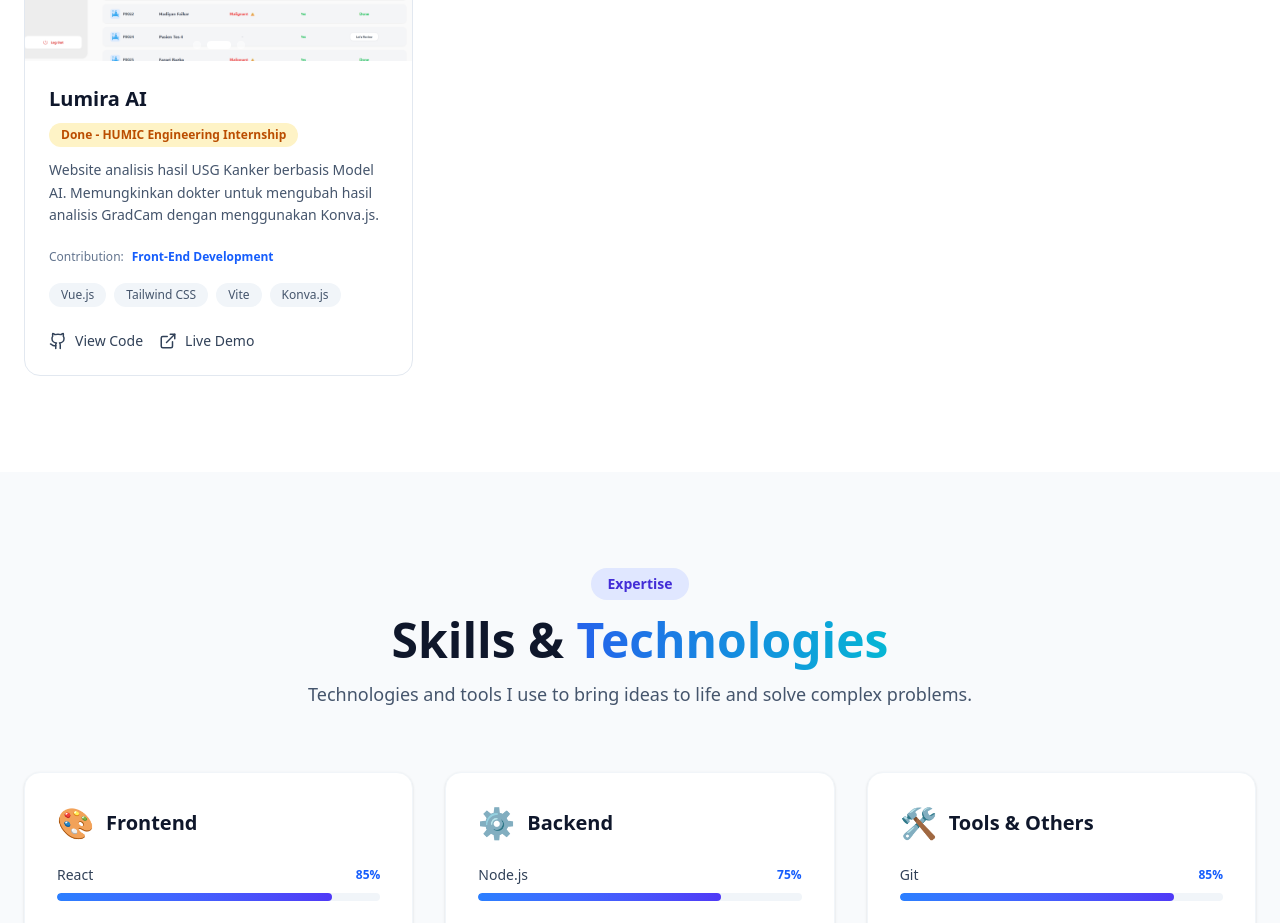
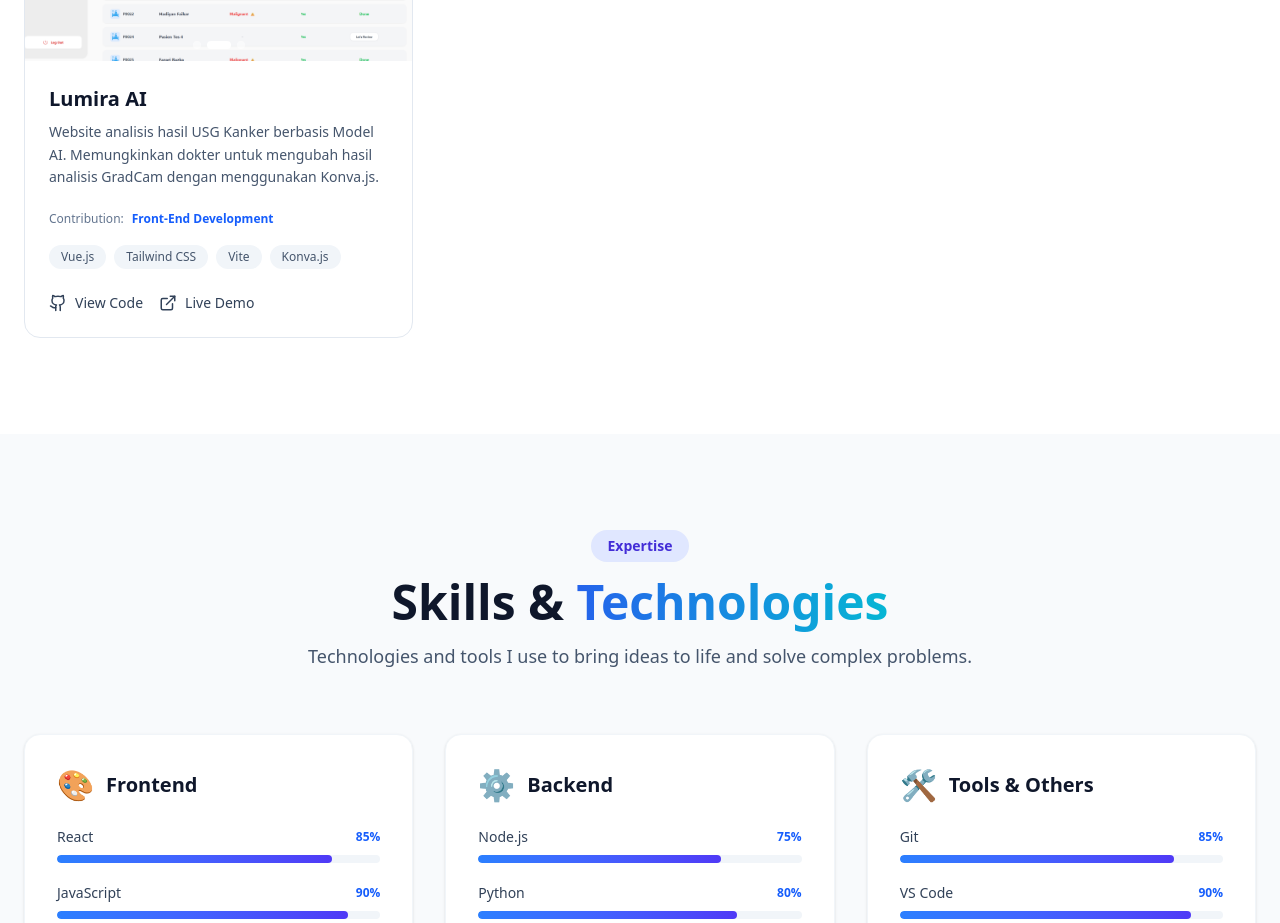
Before and after one commit to rsam-66/rsam-portfolio, a React (Vite) app: page / in a window 1280 px wide. Shown: the part 1900-2823 px from the top of the page. Built offline with nearby package versions, Linux system fonts and the light colour scheme.

Commit message:
Update status 2 - HUMIC

```diff
--- a/src/features/projects/Projects.jsx
+++ b/src/features/projects/Projects.jsx
@@ -44,7 +44,6 @@ const projects = [
         description: "Website analisis hasil USG Kanker berbasis Model AI. Memungkinkan dokter untuk mengubah hasil analisis GradCam dengan menggunakan Konva.js.",
         contribution: "Front-End Development",
         tags: ["Vue.js", "Tailwind CSS", "Vite", "Konva.js"],
-        status: "Done - HUMIC Engineering Internship",
         github: "https://github.com/rsam-66/Front-End_BreastCancer.git",
         link: "https://lumirabreast-cancer.vercel.app/",
         gradient: "from-purple-500 to-pink-600",
```
